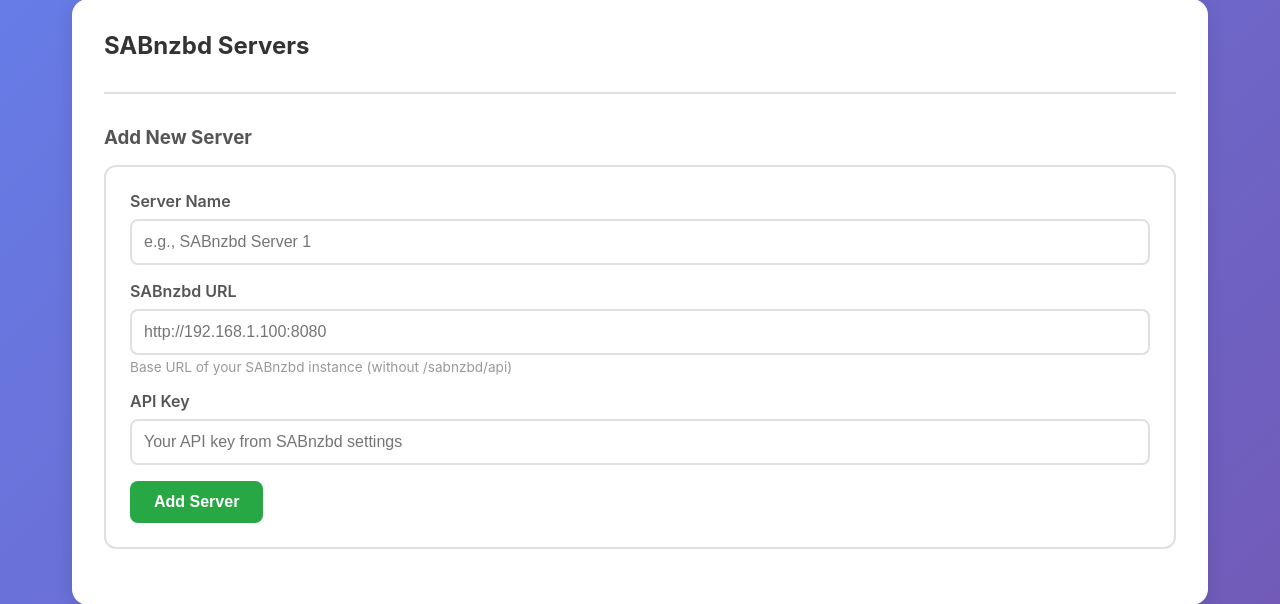
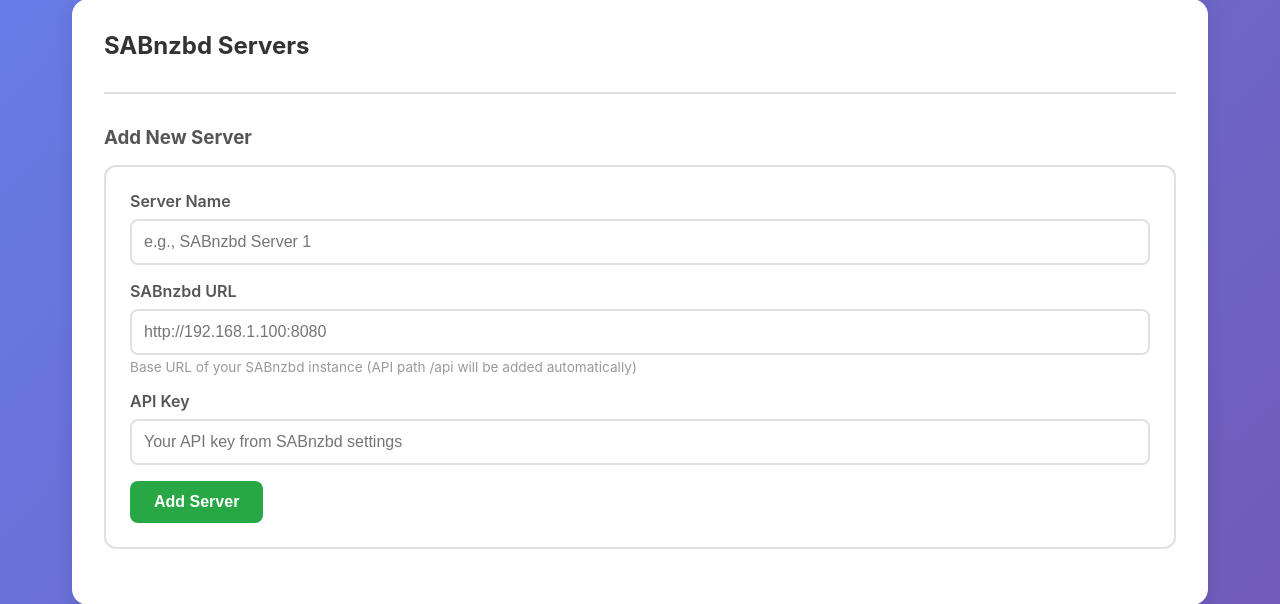
Before and after one commit to RenegadeUK/sabnzbd-monitor, a Flask app: page /config in a window 1280 px wide. Shown: the part 117-721 px from the top of the page. Run offline with Flask 3, Linux system fonts and the light colour scheme.

Commit message:
Change default API path from /sabnzbd/api to /api (more common)

```diff
--- a/templates/config.html
+++ b/templates/config.html
@@ -55,7 +55,7 @@
                     <div class="form-group">
                         <label>SABnzbd URL</label>
                         <input type="text" class="form-control" id="newWebUi" placeholder="http://192.168.1.100:8080">
-                        <small>Base URL of your SABnzbd instance (without /sabnzbd/api)</small>
+                        <small>Base URL of your SABnzbd instance (API path /api will be added automatically)</small>
                     </div>
                     <div class="form-group">
                         <label>API Key</label>
```
